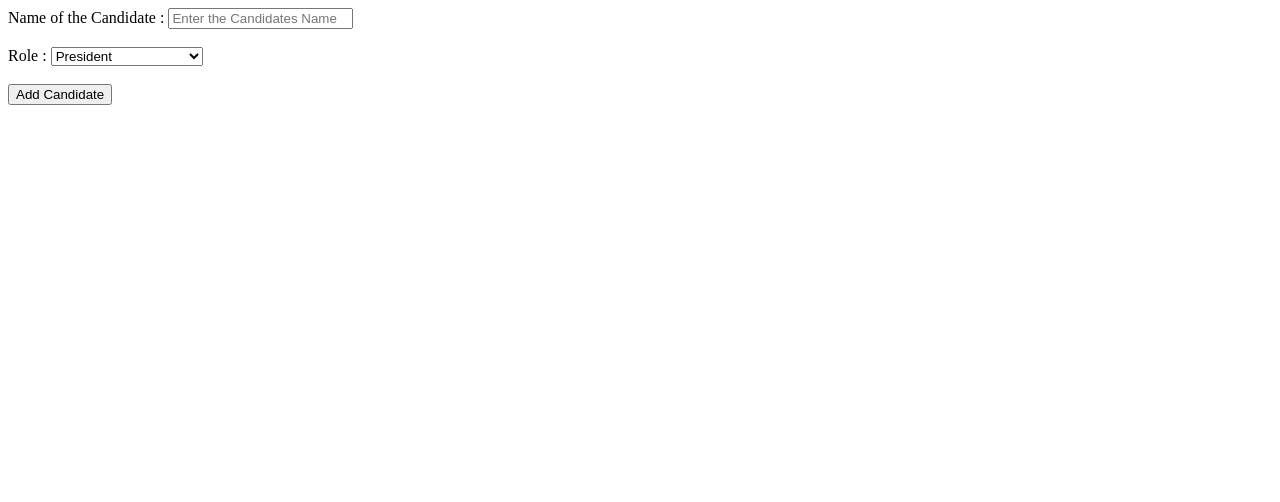
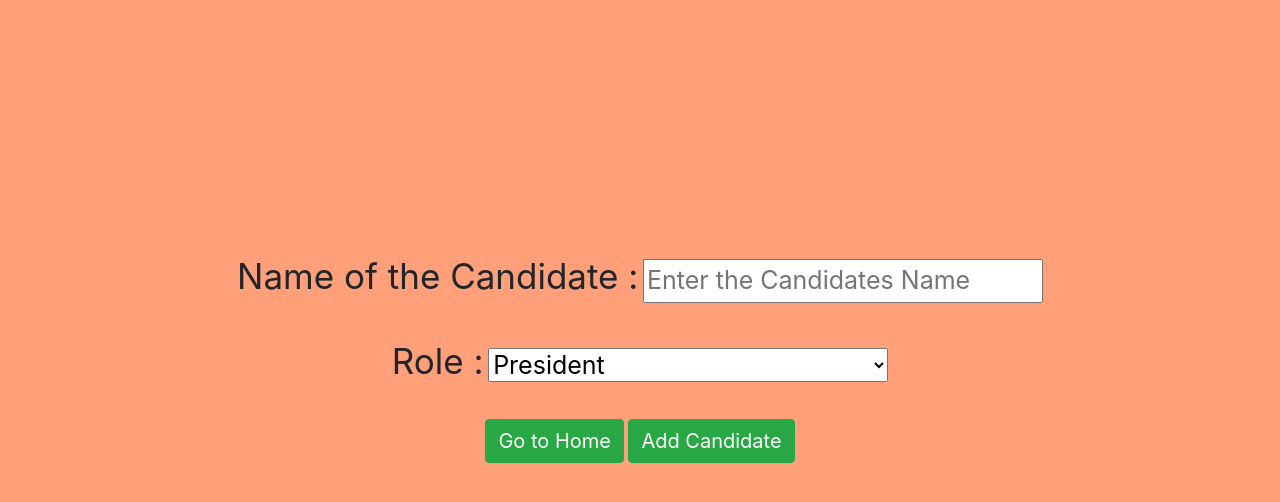
Before and after one commit to Abhijith14/Online-Voting-System, a Django app: page /add_C in a window 1280 px wide. Shown: the top 502 px of the page. Run offline with Django 3.2, Linux system fonts and the light colour scheme; data comes from the database, SQL or seed files in the repository; some libraries are stand-ins or nearby versions.

Commit message:
Update add_cand.html

```diff
--- a/templates/add_cand.html
+++ b/templates/add_cand.html
@@ -2,25 +2,35 @@
 <html lang="en">
 <head>
     <meta charset="UTF-8">
+
+     <meta name="viewport" content="width=device-width, initial-scale=1, shrink-to-fit=no">
+
+
+    <!-- Bootstrap CSS -->
+    <link rel="stylesheet" href="https://maxcdn.bootstrapcdn.com/bootstrap/4.0.0/css/bootstrap.min.css" integrity="sha384-Gn5384xqQ1aoWXA+058RXPxPg6fy4IWvTNh0E263XmFcJlSAwiGgFAW/dAiS6JXm" crossorigin="anonymous">
+
     <title>Add Candidates</title>
 </head>
-<body {% if message %} onload="alert('{{ message }}');   {% endif %}">
+<body {% if message %} onload="alert('{{ message }}');   {% endif %}" style="background-color:#FFA07A;">
 
 <input type="hidden" name="messages_txt" id="messages_txt" value="{{ message }}" onchange="alert(this.value);">
 
 <form method="POST" action="{% url 'add_code' %}">
     {% csrf_token %}
 
+    <div style="margin-top: 250px;">
+
     <input type="hidden" name="id_C" id="id_C" value="{{ curr_id }}">
+    <center>
+    <label for="name_C" style="font-size: 35px; ">Name of the Candidate : </label>
+    <input type="text" name="name_C" id="name_C" placeholder="Enter the Candidates Name" style="width:400px; font-size: 25px;">
 
-    <label for="name_C">Name of the Candidate : </label>
-    <input type="text" name="name_C" id="name_C" placeholder="Enter the Candidates Name">
 
     <br>
     <br>
 
-    <label for="role_C">Role : </label>
-    <select name="role_C" id="role_C">
+    <label for="role_C" style="font-size: 35px; ">Role : </label>
+    <select name="role_C" id="role_C" style="width:400px; font-size: 25px;">
         <option value="President">President</option>
         <option value="Vice President">Vice President</option>
         <option value="General Secretary">General Secretary</option>
@@ -32,9 +42,11 @@
     </select>
 
     <br><br>
+    <input type="button" class="btn btn-success" style="font-size: 20px;" name="homeBtn" id="homeBtn" value="Go to Home" onclick="location.href='{% url 'home' %}';">
+    <input type="submit" class="btn btn-success" style="font-size: 20px;"  name="subBtn" id="subBtn" value="Add Candidate">
 
-    <input type="submit" name="subBtn" id="subBtn" value="Add Candidate">
-
+        </center>
+</div>
 </form>
 
 <script>
```
